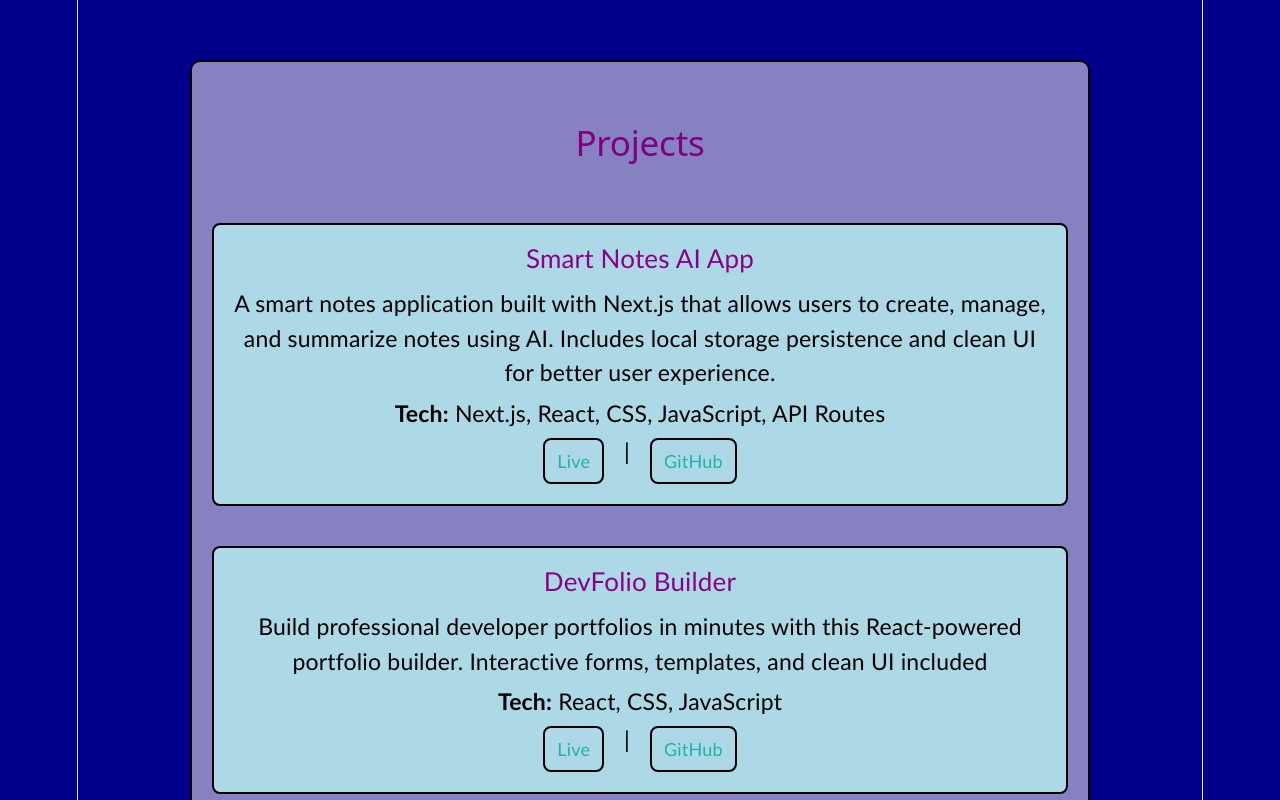
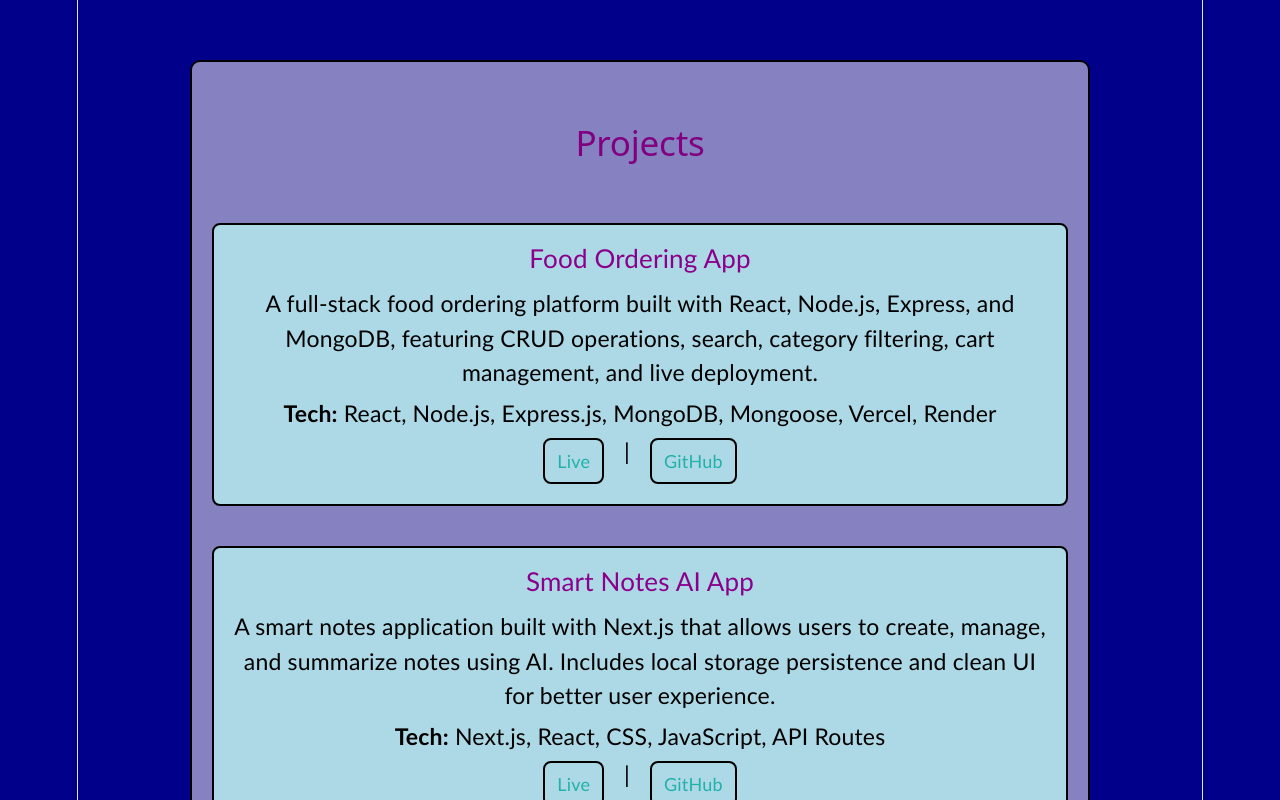
Before and after one commit to saumya-30-verma/portfolio, a React (Vite) app: page /projects in a window 1280 px wide. Shown: the top 800 px of the page. Built offline with nearby package versions, Linux system fonts and the light colour scheme.

Commit message:
Added Food Ordering App project

```diff
--- a/src/Data/ProjectsData.js
+++ b/src/Data/ProjectsData.js
@@ -1,4 +1,13 @@
 export const Projects= [
+    {
+        title: "Food Ordering App",
+        description: "A full-stack food ordering platform built with React, Node.js, Express, and MongoDB, featuring CRUD operations, search, category filtering, cart management, and live deployment.",
+        tech: "React, Node.js, Express.js, MongoDB, Mongoose, Vercel, Render",
+        live: "https://food-ordering-frontend-olive.vercel.app/",
+        GitHub: "https://github.com/saumya-30-verma/food-ordering-frontend",
+        Github: "https://github.com/saumya-30-verma/food-ordering-backend"
+    },
+
     {
         title: "Smart Notes AI App",
         description: "A smart notes application built with Next.js that allows users to create, manage, and summarize notes using AI. Includes local storage persistence and clean UI for better user experience.",
```
